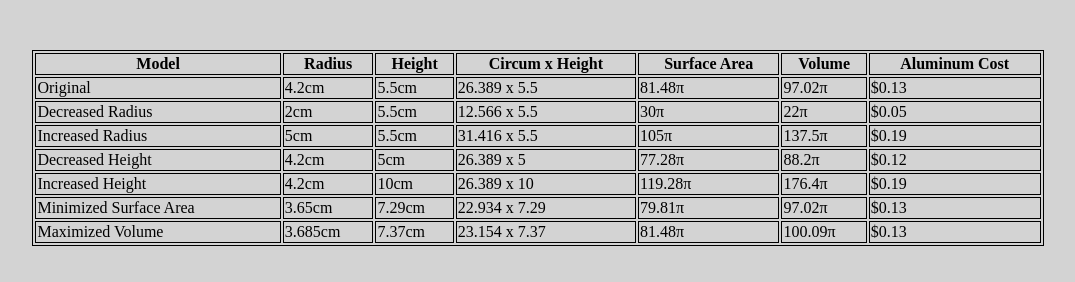
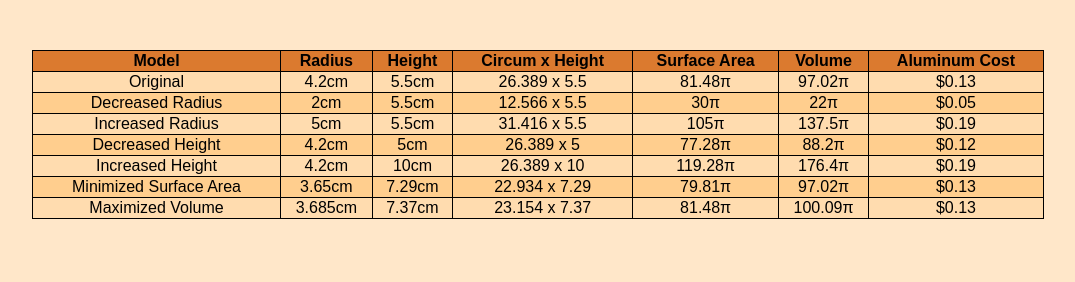
Before and after one commit to deerjerky/deerjerky.github.io, a plain HTML site: page table.html in a window 1280 px wide. Shown: the whole page, without its empty margins (102-1177 px from the left). Drawn offline with Linux system fonts and the light colour scheme.

Commit message:
table fancification

```diff
--- a/table.html
+++ b/table.html
@@ -3,17 +3,34 @@
 
     <style>
         body {
-            background-color:lightgrey;
+            background-color:rgb(255, 231, 201);
+            font-family: sans-serif;
         }
         table, th, td {
             border: 1px solid black;
+            border-collapse: collapse;
+            border-style: solid;
             margin: auto;
         }
         table {
             margin-top: 50px;
             width: 80%;
         }
+        th {
+            background-color: rgb(219, 122, 47);
+        }
+        tr {
+            background-color: rgb(255, 220, 175);
+            text-align: center;
+        }
+        .other {
+            background-color: rgb(255, 206, 142);
+        }
     </style>
+
+    <head>
+        <link rel="icon" type="image/x-icon" href="/img/deerbeeficon.png">
+    </head>
 
     <body>
 
@@ -36,7 +53,7 @@
                 <td>97.02&pi;</td>
                 <td>$0.13</td>
             </tr>
-            <tr>
+            <tr class="other">
                 <td>Decreased Radius</td>
                 <td>2cm</td>
                 <td>5.5cm</td>
@@ -54,7 +71,7 @@
                 <td>137.5&pi;</td>
                 <td>$0.19</td>
             </tr>
-            <tr>
+            <tr class="other">
                 <td>Decreased Height</td>
                 <td>4.2cm</td>
                 <td>5cm</td>
@@ -72,7 +89,7 @@
                 <td>176.4&pi;</td>
                 <td>$0.19</td>
             </tr>
-            <tr>
+            <tr class="other">
                 <td>Minimized Surface Area</td>
                 <td>3.65cm</td>
                 <td>7.29cm</td>
```
